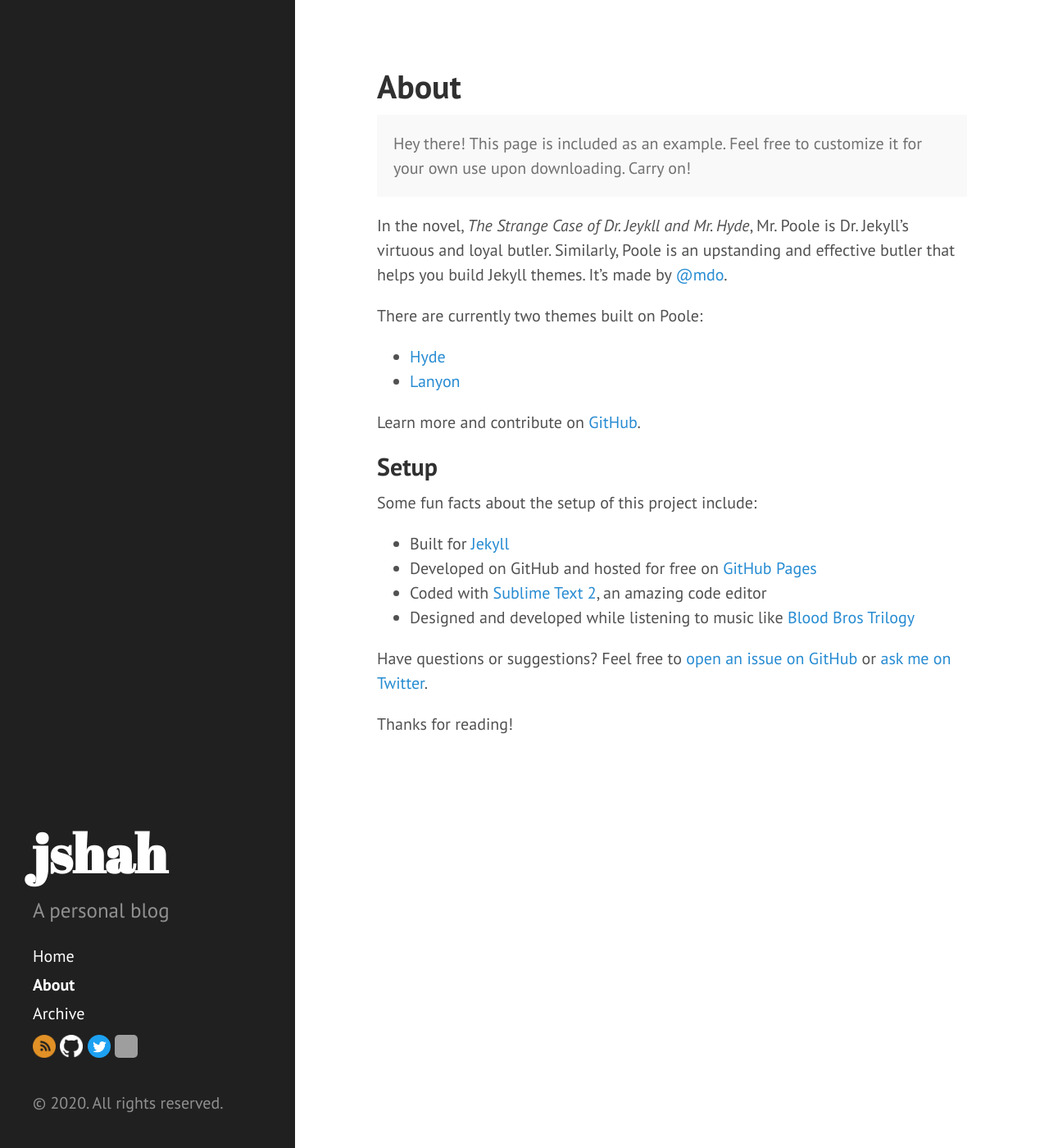
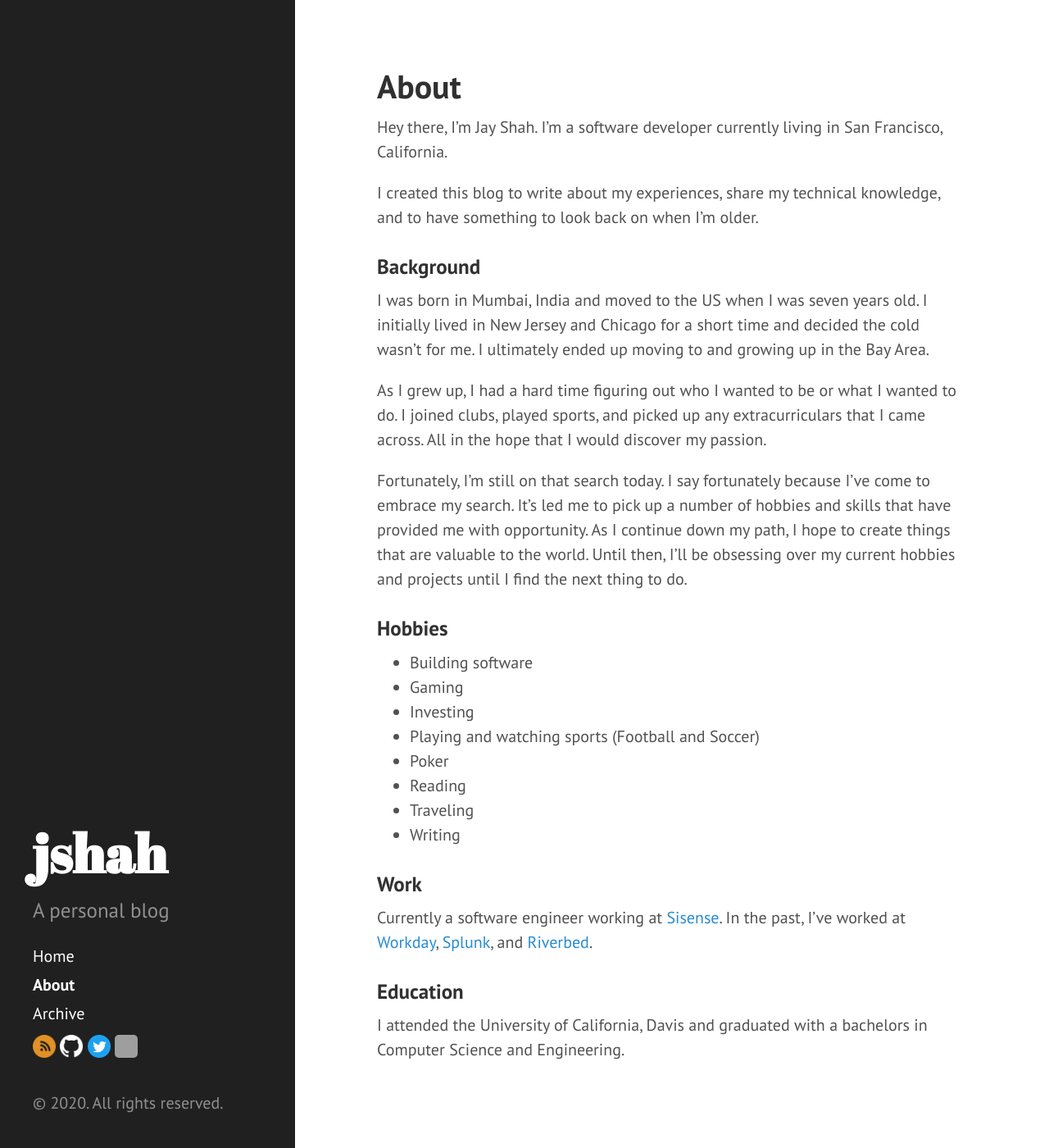
Before and after one commit to jshah/jshah.github.io, a Jekyll site: the page built from about.md, in a window 1280 px wide and 1400 px high. Shown: the whole window at 82% size. Built offline with Jekyll 4.4.1, drawn with Linux system fonts in a browser that asks for light colours; grey boxes are pictures that could not be loaded.

Commit message:
about me

```diff
--- a/about.md
+++ b/about.md
@@ -3,28 +3,39 @@ layout: page
 title: About
 ---
 
-<p class="message">
-  Hey there! This page is included as an example. Feel free to customize it for your own use upon downloading. Carry on!
-</p>
+Hey there, I'm Jay Shah. I'm a software developer currently living in San Francisco, California.
 
-In the novel, *The Strange Case of Dr. Jeykll and Mr. Hyde*, Mr. Poole is Dr. Jekyll's virtuous and loyal butler. Similarly, Poole is an upstanding and effective butler that helps you build Jekyll themes. It's made by [@mdo](https://twitter.com/mdo).
+I created this blog to write about my experiences, share my technical knowledge, and to have something to look back on when I'm older.
 
-There are currently two themes built on Poole:
+### Background
 
-* [Hyde](http://hyde.getpoole.com)
-* [Lanyon](http://lanyon.getpoole.com)
+I was born in Mumbai, India and moved to the US when I was seven years old. I initially lived in New Jersey and Chicago for a short time and decided the cold wasn't for me.
+I ultimately ended up moving to and growing up in the Bay Area.
 
-Learn more and contribute on [GitHub](https://github.com/poole).
+As I grew up, I had a hard time figuring out who I wanted to be or what I wanted to do.
+I joined clubs, played sports, and picked up any extracurriculars that I came across. All in the hope that
+I would discover my passion.
 
-## Setup
+Fortunately, I'm still on that search today. I say fortunately because I've come to embrace my search. It's led me to pick up a number of hobbies and skills that
+have provided me with opportunity. As I continue down my path, I hope to create things that are valuable to the world. Until then, I'll
+be obsessing over my current hobbies and projects until I find the next thing to do.
 
-Some fun facts about the setup of this project include:
+### Hobbies
 
-* Built for [Jekyll](http://jekyllrb.com)
-* Developed on GitHub and hosted for free on [GitHub Pages](https://pages.github.com)
-* Coded with [Sublime Text 2](http://sublimetext.com), an amazing code editor
-* Designed and developed while listening to music like [Blood Bros Trilogy](https://soundcloud.com/maddecent/sets/blood-bros-series)
+* Building software
+* Gaming
+* Investing
+* Playing and watching sports (Football and Soccer)
+* Poker
+* Reading
+* Traveling
+* Writing
 
-Have questions or suggestions? Feel free to [open an issue on GitHub](https://github.com/poole/issues/new) or [ask me on Twitter](https://twitter.com/mdo).
+### Work
 
-Thanks for reading!
+Currently a software engineer working at [Sisense](https://sisense.com){:target="_blank"}. In the past, I've worked at [Workday](https://workday.com){:target="_blank"},
+[Splunk](https://splunk.com){:target="_blank"}, and [Riverbed](https://riverbed.com){:target="_blank"}.
+
+### Education
+
+I attended the University of California, Davis and graduated with a bachelors in Computer Science and Engineering.
```
